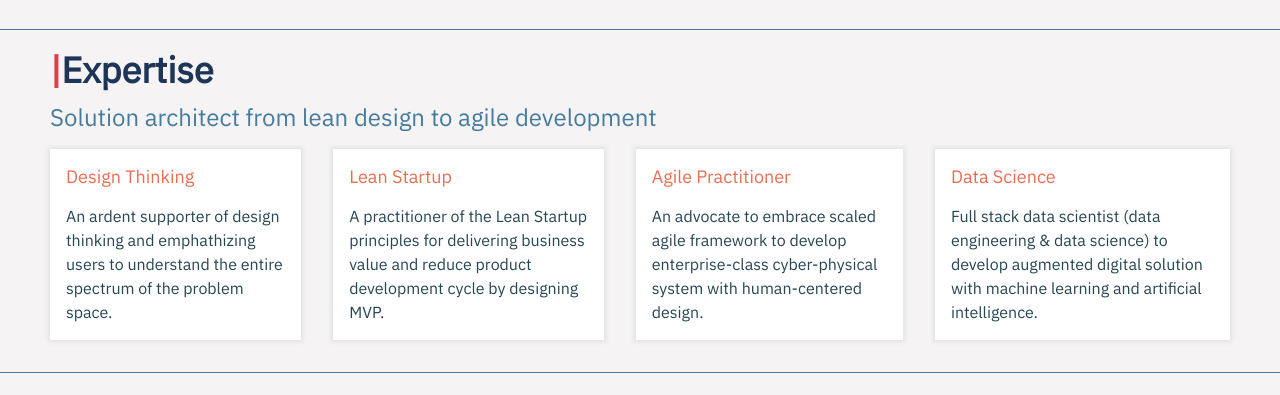
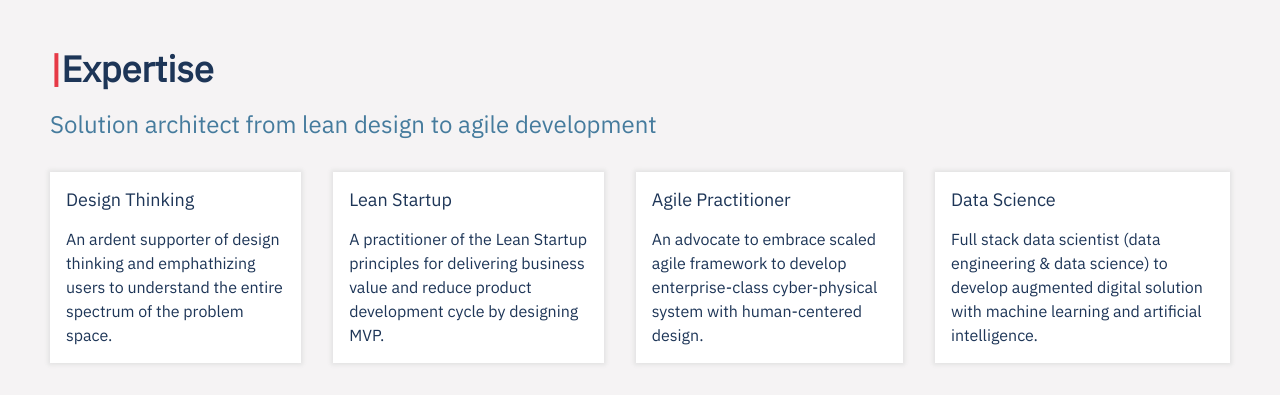
Before and after one commit to rezaabdullah/my-portfolio, a Gatsby site: page / in a window 1280 px wide. Shown: the part 586-981 px from the top of the page. Before the commit the page ends 959 px from the top, so only its background shows below. Built offline with nearby package versions, Linux system fonts and the light colour scheme; Gatsby itself is replaced by a stand-in of ours.

Commit message:
style: Theme color updated

```diff
--- a/src/components/Expertise.js
+++ b/src/components/Expertise.js
@@ -52,7 +52,6 @@ const ExpertiseContainer = styled.div`
     margin-top: 16px;
     padding-bottom: 32px;
     position: relative;
-    border-bottom: solid 1px #457B9D;
 
     @media screen and (max-width: 768px) {
         display: flex;
@@ -76,13 +75,14 @@ const ExpertiseH2 = styled.h2`
     color: #457b9d;
     font-weight: 300;
     font-size: clamp(18px, 6vw, 24px);
-    padding-top: 8px;
+    padding-top: 16px;
 `
 
 const CardContainer = styled.div`
     display: flex;
     justify-content: space-between;
     gap: 32px;
+    padding-top: 16px;
 
     @media screen and (max-width: 768px) {
         display: flex;
--- a/src/components/ExpertiseCard.js
+++ b/src/components/ExpertiseCard.js
@@ -12,11 +12,12 @@ export const ExpertiseCard = styled.div`
 
     &:hover {
         transform: scale(1.05);
+        // filter: brightness(0.97);
         transition: ease-in-out 0.5s;
     }
 
     h3 {
-        color: #e76f51;
+        color: #1d3557;
         background: none;
         font-size: 18px;
         font-weight: 500;
@@ -24,7 +25,7 @@ export const ExpertiseCard = styled.div`
 
     p {
         background: none;
-        color: #264653;
+        color: #1d3557;
         font-size: 16px;
         font-weight: 300;
         line-height: 24px;
--- a/src/components/Hero.js
+++ b/src/components/Hero.js
@@ -41,7 +41,7 @@ const HeroContainer = styled.div`
     padding: 0 calc((100vw - 1180px) / 2);
     margin-top: -64px;
     position: relative;
-    border-bottom: solid 1px #457B9D;
+    // border-bottom: solid 1px #457B9D;
 
     @media screen and (max-width: 768px) {
         display: flex;
```
